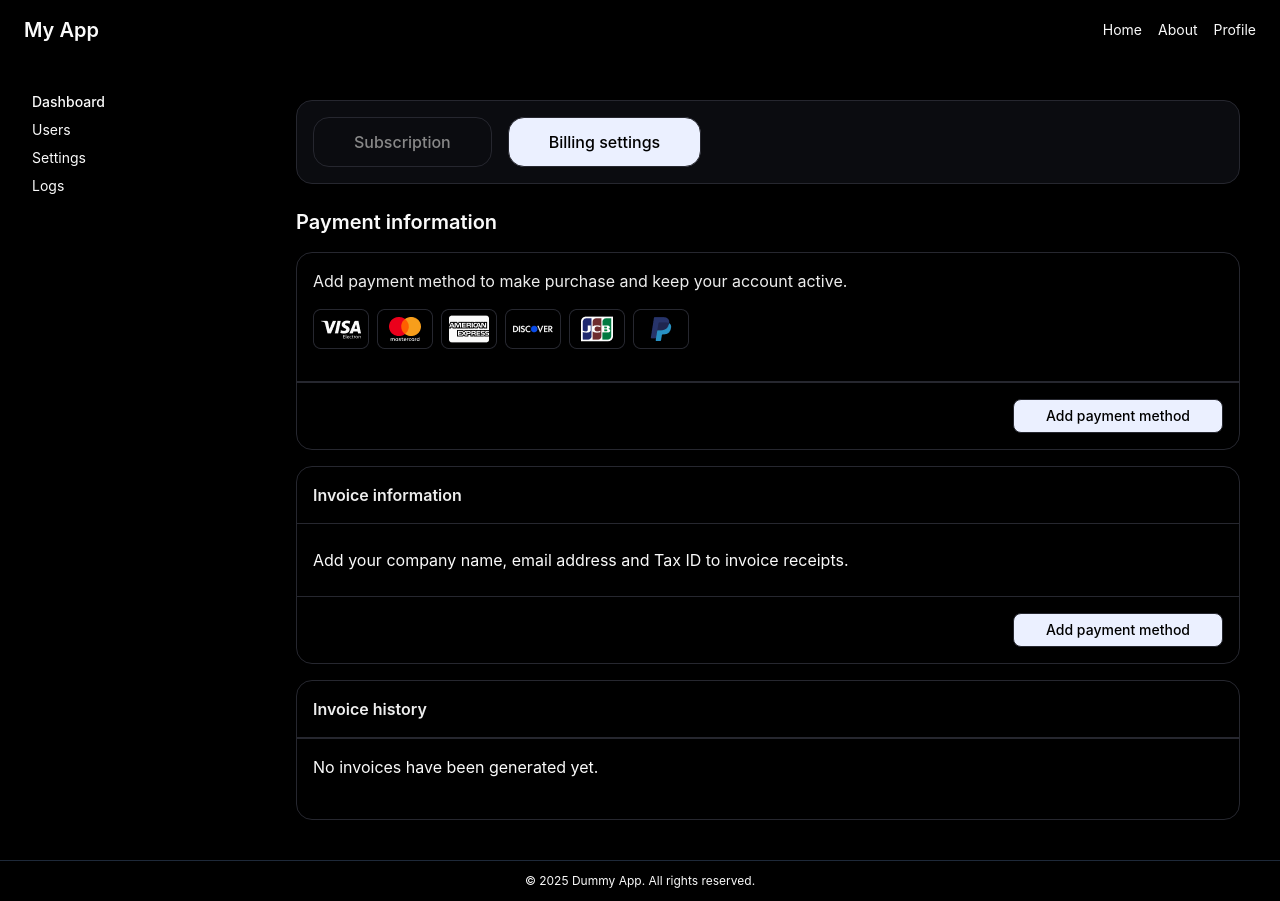
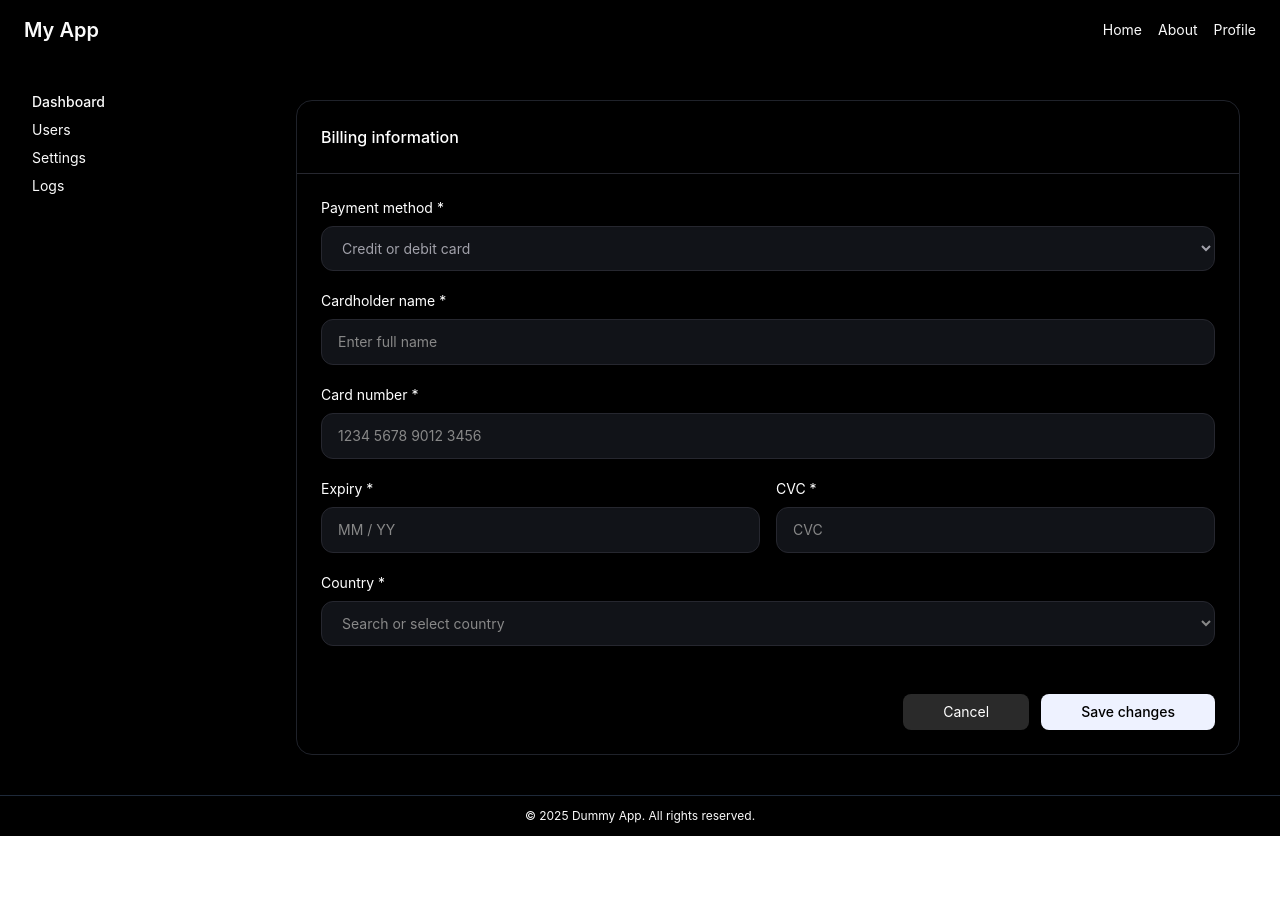
Before and after one commit to findrmeet/stape-dashboard, a React (Vite) app: page / in a window 1280 px wide. After the commit the page ends 836 px from the top, so only its background shows below. Built offline with nearby package versions, Linux system fonts and the light colour scheme.

Commit message:
added billing information page

```diff
--- a/src/App.tsx
+++ b/src/App.tsx
@@ -1,11 +1,11 @@
 import Layout from "./layout/Layout";
-import BillingSettings from "./pages/BillingSettings";
+import BillingInformation from "./pages/BillingInformation";
 
 function App() {
   return (
     <>
       <Layout>
-        <BillingSettings />
+        <BillingInformation />
       </Layout>
     </>
   );
--- /dev/null
+++ b/src/pages/BillingInformation.tsx
@@ -0,0 +1,99 @@
+const BillingInformation = () => {
+  return (
+    <div className="border border-[#1F222A] rounded-2xl ">
+      <div className="border-b p-6 border-[#26272F]">
+        {/* Header */}
+        <h2 className="text-white text-base font-medium ">
+          Billing information
+        </h2>
+      </div>
+
+      <div className="space-y-5 p-6">
+        {/* Payment method */}
+        <div>
+          <label className="block text-sm text-white mb-2">
+            Payment method <span className="text-white">*</span>
+          </label>
+          <div className="relative">
+            <select className="w-full py-3 bg-[#111318] border border-[#26272F] rounded-xl px-4 pr-10 text-sm text-[#A1A1AA] focus:outline-none ">
+              <option>Credit or debit card</option>
+            </select>
+          </div>
+        </div>
+
+        {/* Cardholder name */}
+        <div>
+          <label className="block text-sm text-white mb-2">
+            Cardholder name <span>*</span>
+          </label>
+          <input
+            type="text"
+            placeholder="Enter full name"
+            className="w-full py-3 bg-[#111318] border border-[#26272F] rounded-xl px-4 text-sm text-white placeholder-[#888888] focus:outline-none "
+          />
+        </div>
+
+        {/* Card number */}
+        <div>
+          <label className="block text-sm text-white mb-2">
+            Card number <span>*</span>
+          </label>
+          <input
+            type="text"
+            placeholder="1234 5678 9012 3456"
+            className="w-full py-3 bg-[#111318] border border-[#26272F] rounded-xl px-4 text-sm text-white placeholder-[#888888] focus:outline-none "
+          />
+        </div>
+
+        {/* Expiry & CVC */}
+        <div className="grid grid-cols-2 gap-4">
+          <div>
+            <label className="block text-sm text-white mb-2">
+              Expiry <span>*</span>
+            </label>
+            <input
+              type="text"
+              placeholder="MM / YY"
+              className="w-full py-3 bg-[#111318] border border-[#26272F] rounded-xl px-4 text-sm text-white placeholder-[#888888] focus:outline-none "
+            />
+          </div>
+
+          <div>
+            <label className="block text-sm text-white mb-2">
+              CVC <span>*</span>
+            </label>
+            <input
+              type="text"
+              placeholder="CVC"
+              className="w-full py-3 bg-[#111318] border border-[#26272F] rounded-xl px-4 text-sm text-white placeholder-[#888888] focus:outline-none "
+            />
+          </div>
+        </div>
+
+        {/* Country */}
+        <div>
+          <label className="block text-sm text-white mb-2">
+            Country <span>*</span>
+          </label>
+          <div className="relative">
+            <select className="w-full py-3 bg-[#111318] border border-[#26272F] rounded-xl px-4 pr-10 text-sm text-[#888888] focus:outline-none ">
+              <option>Search or select country</option>
+            </select>
+          </div>
+        </div>
+      </div>
+
+      {/* Footer actions */}
+      <div className="flex justify-end gap-3 p-6">
+        <button className="py-2 px-10 rounded-lg bg-[#2A2A2A] text-sm text-white hover:bg-[#333] transition">
+          Cancel
+        </button>
+        <button className="py-2 px-10 rounded-lg bg-[#EEF2FF] text-sm font-medium text-black hover:bg-white transition">
+          Save changes
+        </button>
+      </div>
+    </div>
+  );
+};
+
+export default BillingInformation;
```
